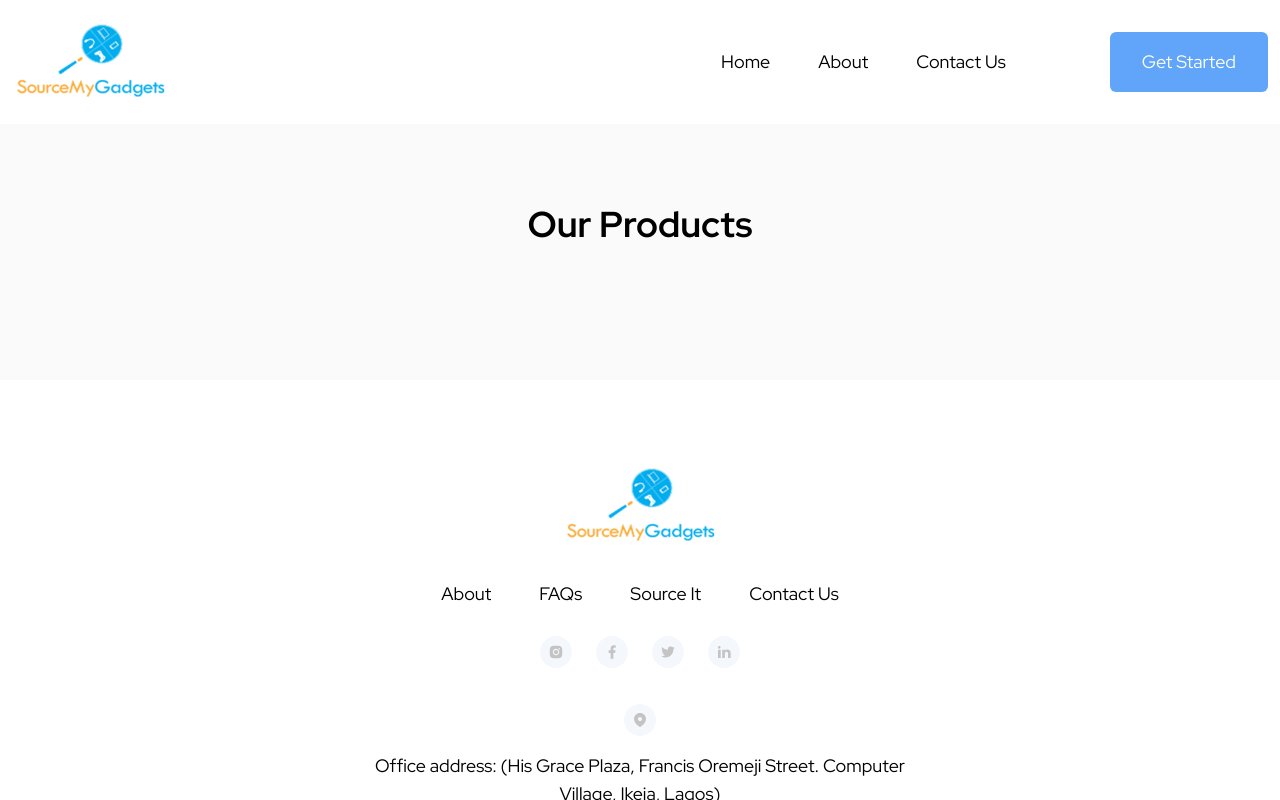
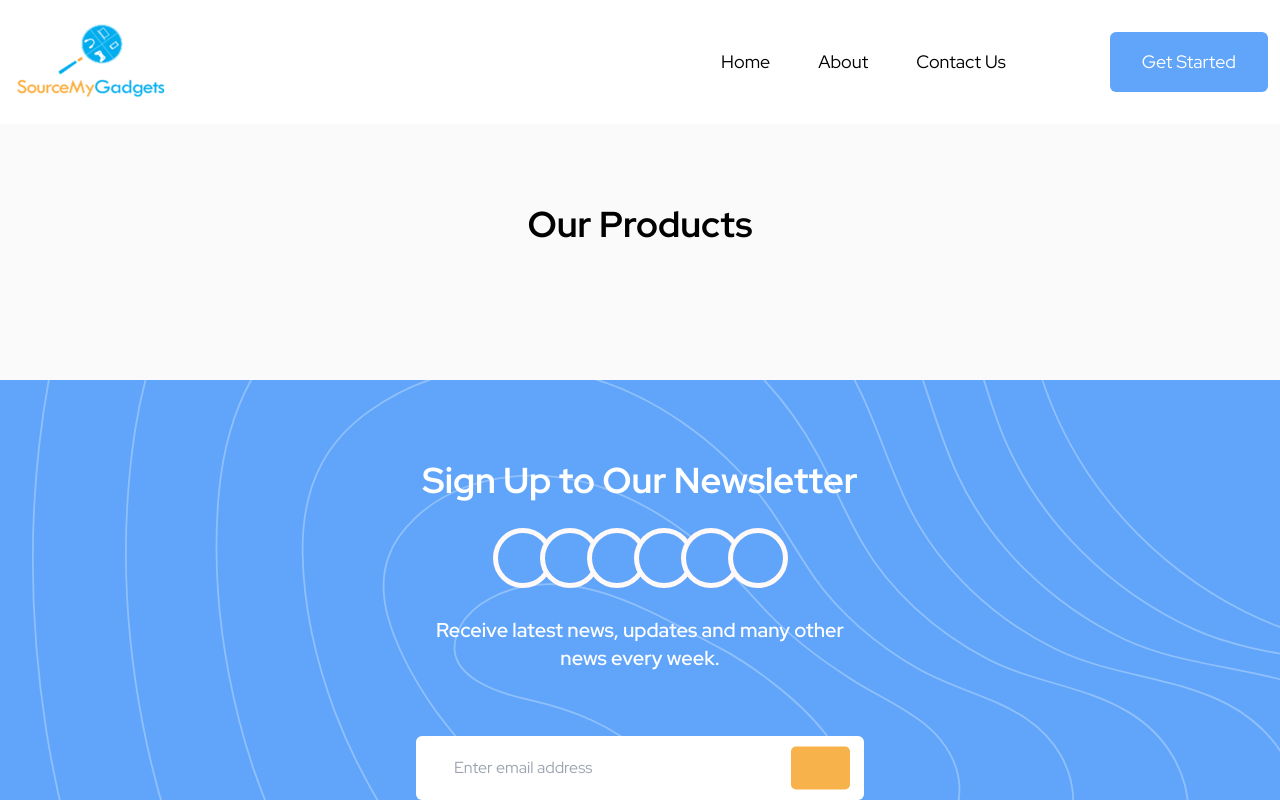
Before and after one commit to jbrit/sourceit, a Next.js app: page / in a window 1280 px wide. Shown: the top 800 px of the page. Built offline with nearby package versions, Linux system fonts and the light colour scheme.

Commit message:
product section started

```diff
--- /dev/null
+++ b/components/ProductCard.js
@@ -0,0 +1,10 @@
+import React from 'react'
+
+const ProductCard = () => {
+    return (
+        <div>
+        </div>
+    )
+}
+
+export default ProductCard
--- a/pages/index.js
+++ b/pages/index.js
@@ -25,6 +25,61 @@ export default function Home() {
         <h2 className="text-center text-4xl font-bold mb-14">Our Products</h2>
         <div className="max-w-7xl px-3 mx-auto"></div>
       </section>
+      <section className="py-20 bg-blue-400 text-white newsletter">
+        <h2 className="text-center text-4xl font-bold mb-7">
+          Sign Up to Our Newsletter
+        </h2>
+        <div className="flex justify-center mb-7">
+          <span className="newsletter-circle"></span>
+          <span
+            className="newsletter-circle"
+            style={{ zIndex: 1, marginLeft: "-13px" }}
+          ></span>
+          <span
+            className="newsletter-circle"
+            style={{ zIndex: 2, marginLeft: "-13px" }}
+          ></span>
+          <span
+            className="newsletter-circle"
+            style={{ zIndex: 3, marginLeft: "-13px" }}
+          ></span>
+          <span
+            className="newsletter-circle"
+            style={{ zIndex: 4, marginLeft: "-13px" }}
+          ></span>
+          <span
+            className="newsletter-circle"
+            style={{ zIndex: 5, marginLeft: "-13px" }}
+          ></span>
+        </div>
+        <div className="text-center font-semibold text-xl max-w-md mx-auto mb-16">
+          Receive latest news, updates and many other news every week.
+        </div>
+        <form className="max-w-md mx-auto relative">
+          <input
+            className="inline-block w-full bg-white rounded-md outline-none focus:bg-gray-100 text-black"
+            style={{ padding: "20px 87px 20px 38px" }}
+            placeholder="Enter email address"
+            type="email"
+            required
+            />
+          <button
+            className="inline-block absolute"
+            style={{
+              background: "#F7B24B",
+              borderRadius: "5px",
+              width: "59px",
+              height: "43px",
+              right: "14px",
+              top: "20px",
+              top: "50%",
+              transform: "translateY(-50%)",
+            }}
+            type="submit"
+            ></button>
+
+        </form>
+      </section>
       <Footer />
     </div>
   );
--- a/styles/globals.css
+++ b/styles/globals.css
@@ -4,5 +4,22 @@
 
 body {
   font-family: "Red Hat Display", sans-serif;
-  background: #FFFDF8;
+  background: #fffdf8;
 }
+
+.newsletter {
+  background: url("../public/wave.svg"),
+    linear-gradient(
+      rgba(96, 165, 250, var(--tw-bg-opacity)),
+      rgba(96, 165, 250, var(--tw-bg-opacity))
+    );
+  background-size: cover;
+}
+.newsletter-circle {
+  height: 60px;
+  width: 60px;
+  border: 5px solid #fff9f9;
+  display: inline-block;
+  border-radius: 50%;
+  background-color: rgba(96, 165, 250, var(--tw-bg-opacity));
+}
```
Also changed, not shown: public/wave.svg (added).
